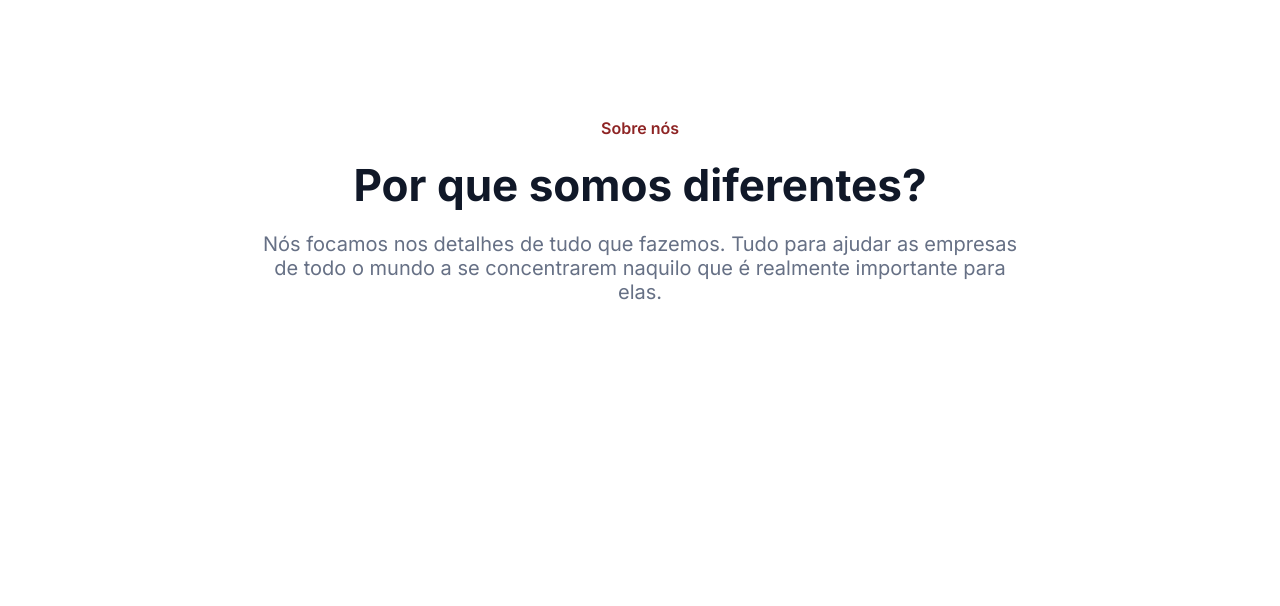
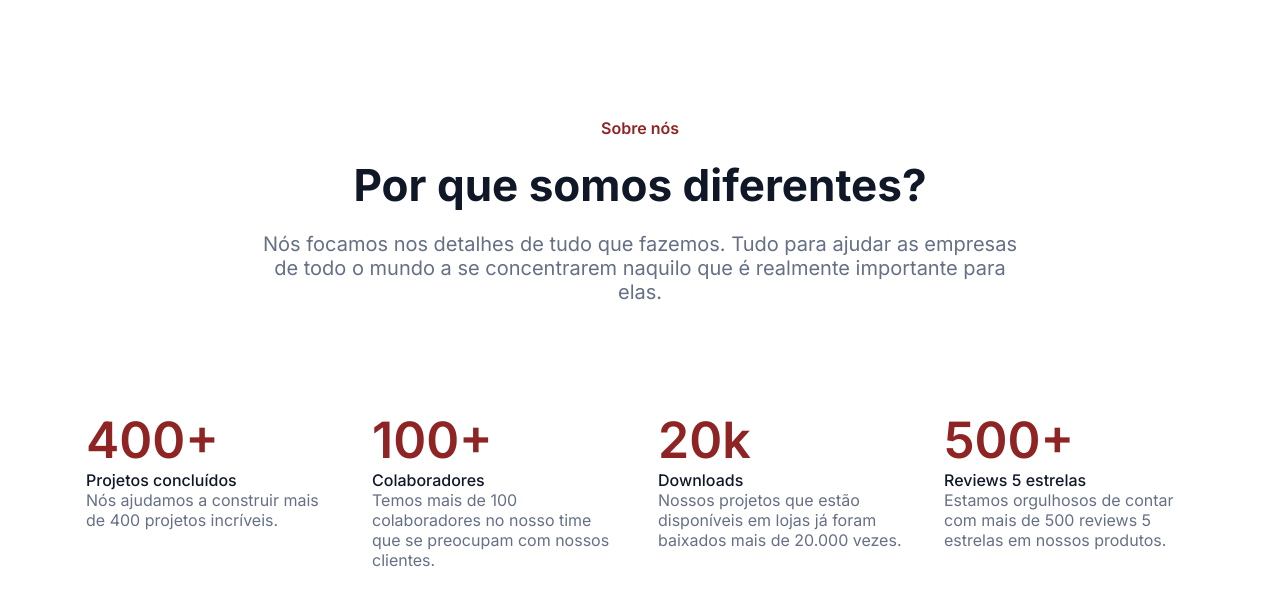
Before and after one commit to Luiz-FernandoSV/7DaysOfCode_HTML_CSS, a plain HTML site: page index.html in a window 1280 px wide. Shown: the part 80-686 px from the top of the page. Drawn offline with Linux system fonts and the light colour scheme.

Commit message:
Seção de métricas finalizada

```diff
--- a/index.html
+++ b/index.html
@@ -38,6 +38,28 @@
             <p>Nós focamos nos detalhes de tudo que fazemos. Tudo para ajudar as empresas de todo o mundo a se concentrarem naquilo que é realmente importante para elas.</p>
         </div>
     </div>
+    <section class="metricas-container">
+        <div class="metrica">
+            <h1 class="titulo-metrica">400+</h1>
+            <h4 class="subtitulo-metrica">Projetos concluídos</h4>
+            <p class="texto-metrica">Nós ajudamos a construir mais de 400 projetos incríveis.</p>
+        </div>
+        <div class="metrica">
+            <h1 class="titulo-metrica">100+</h1>
+            <h4 class="subtitulo-metrica">Colaboradores</h4>
+            <p class="texto-metrica">Temos mais de 100 colaboradores no nosso time que se preocupam com nossos clientes.</p>
+        </div>
+        <div class="metrica">
+            <h1 class="titulo-metrica">20k</h1>
+            <h4 class="subtitulo-metrica">Downloads</h4>
+            <p class="texto-metrica">Nossos projetos que estão disponíveis em lojas já foram baixados mais de 20.000 vezes.</p>
+        </div>
+        <div class="metrica">
+            <h1 class="titulo-metrica">500+</h1>
+            <h4 class="subtitulo-metrica">Reviews 5 estrelas</h4>
+            <p class="texto-metrica">Estamos orgulhosos de contar com mais de 500 reviews 5 estrelas em nossos produtos.</p>
+        </div>
+    </section>
 </body>
 
 </html>
--- a/style.css
+++ b/style.css
@@ -83,3 +83,24 @@ a{
     text-align: center;
     font-size: 20px;
 }
+/*Estilos da seção de métricas*/
+.metricas-container{
+    display: flex;
+    justify-content: space-evenly;
+    padding: 0 50px;
+}
+.metrica{
+    width: 250px;
+}
+.titulo-metrica{
+    color: var(--main-text-color);
+    font-size: 50px;
+    font-weight: 600;
+}
+.subtitulo-metrica{
+    color: var(--dark-text-color);
+    font-weight: 500 ;
+}
+.texto-metrica{
+    color: var(--text-color);
+}
```
Also changed, not shown: imgs/exemplos/Cabeçalho_exemplo.svg (renamed from imgs/Cabeçalho_exemplo.svg), imgs/exemplos/Métricas_exemplo.svg (added), imgs/exemplos/NavBar_exemplo.svg (renamed from imgs/NavBar_exemplo.svg).
